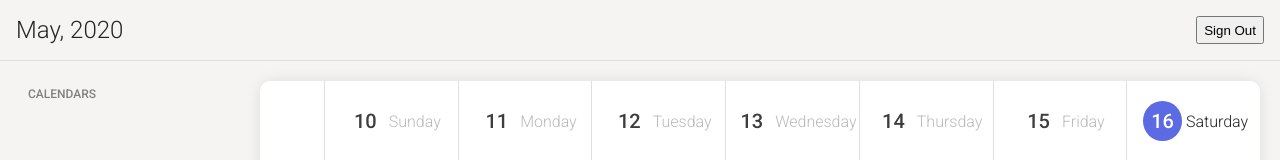
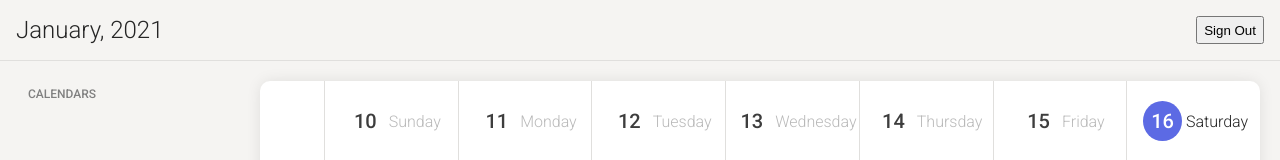
Before and after one commit to alexcarlton/bristol-to-toronto, a Next.js app: page /calendar in a window 1280 px wide. Shown: the top 160 px of the page. Built offline with nearby package versions, Linux system fonts and the light colour scheme.

Commit message:
Adds dynamic header date time

```diff
--- a/pages/calendar.js
+++ b/pages/calendar.js
@@ -1,15 +1,18 @@
-import { useEffect } from "react";
+import { useEffect, useState } from "react";
 import { Layout } from "../lib/components/Layout/Layout";
 import { useRouter } from "next/router";
 import { useAuth } from "../lib/hooks/auth/useAuth";
 import { useFetchCalendars } from "../lib/hooks/api/useFetchCalendars";
 import { Sidebar } from "../lib/components/Sidebar/Sidebar";
 import { Calendar } from "../lib/components/Calendar/Calendar";
+import { DateTime } from "luxon";
 
 export default function CalendarPage() {
   const router = useRouter();
   const { signedIn, loading: loadingAuth } = useAuth();
   const { error } = useFetchCalendars();
+
+  const [dateTime] = useState(DateTime.local());
 
   useEffect(() => {
     if (!loadingAuth && !signedIn) {
@@ -21,9 +24,13 @@ export default function CalendarPage() {
     return <p>Something went wrong 😭</p>;
   }
 
+  const headerTitle = `${dateTime.toLocaleString({
+    month: "long",
+  })}, ${dateTime.toLocaleString({ year: "numeric" })}`;
+
   return (
     <Layout>
-      <Layout.Header title="May, 2020" />
+      <Layout.Header title={headerTitle} />
       <Layout.Main>
         <Sidebar />
         <Calendar />
```
